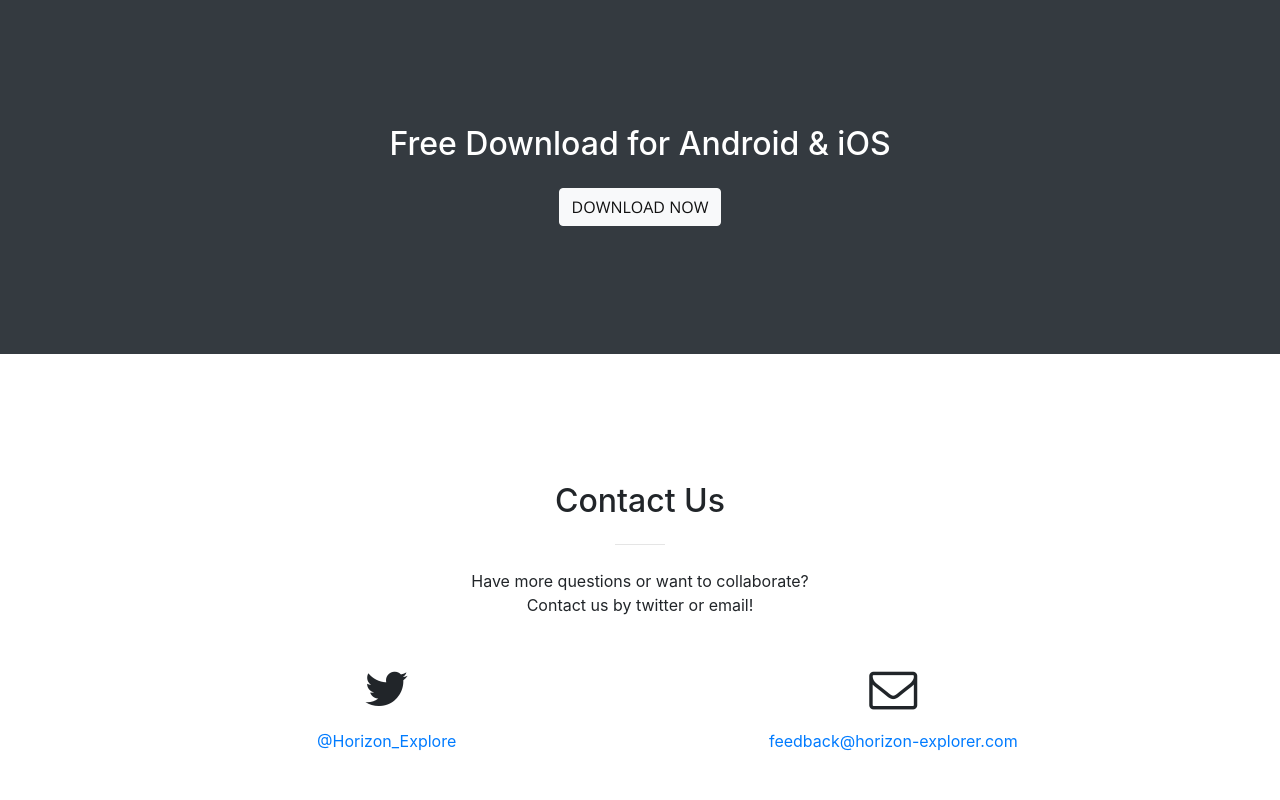
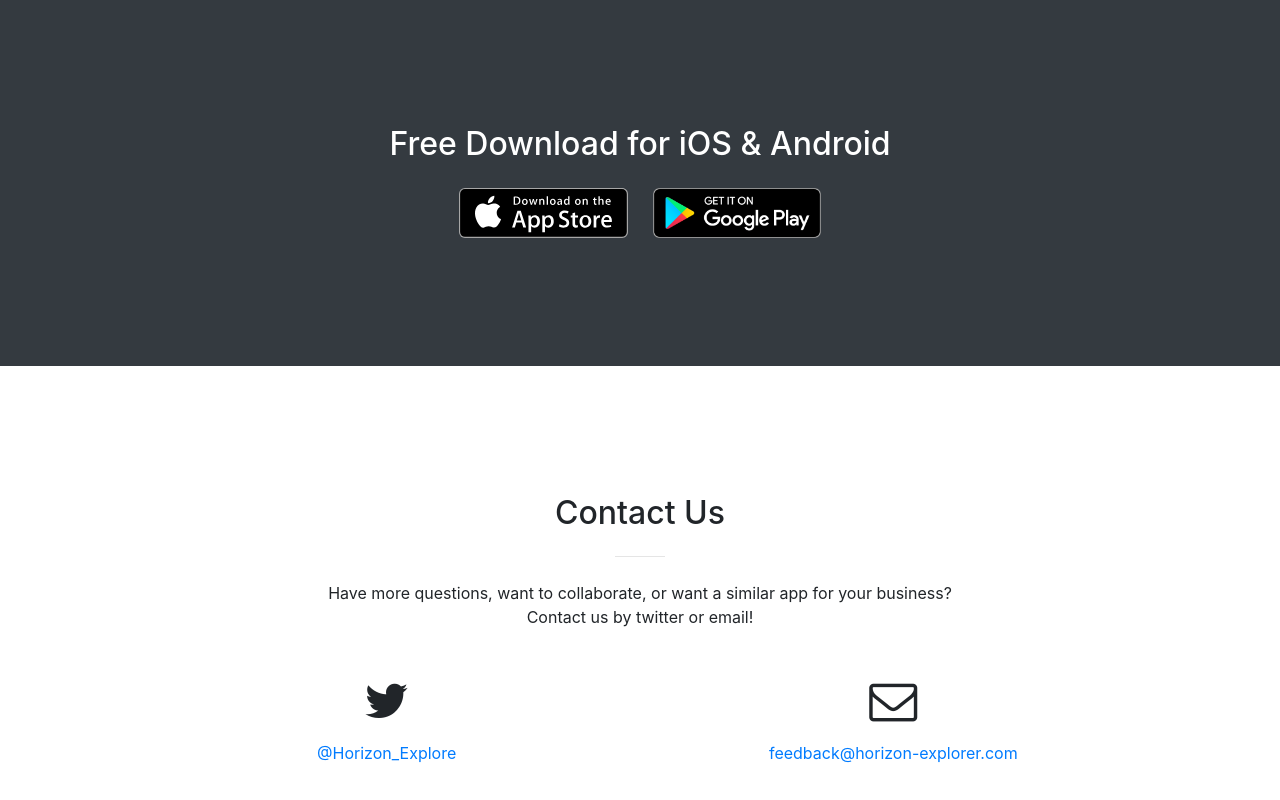
Before and after one commit to Crashthatch/horizon-explorer-site, a website with bundled scripts: page index.html in a window 1280 px wide. Shown: the part 2366-3166 px from the top of the page. Built offline with nearby package versions, Linux system fonts and the light colour scheme.

Commit message:
Add Play Store & iTunes badges, and improve favicons.

```diff
--- a/index.html
+++ b/index.html
@@ -7,8 +7,9 @@
     <meta name="viewport" content="width=device-width, initial-scale=1, shrink-to-fit=no">
     <meta name="description" content="">
     <meta name="author" content="">
-    <link rel="shortcut icon" href="favicon.ico" type="image/x-icon">
-    <link rel="icon" href="favicon.ico" type="image/x-icon">
+    <link rel="icon" type="image/png" href="/favicon.png" sizes="16x16">
+    <link rel="icon" type="image/png" href="/favicon-32x32.png" sizes="32x32">
+    <link rel="icon" type="image/png" href="/favicon-96x96.png" sizes="96x96">
 
     <title>Horizon Explorer</title>
 
@@ -116,7 +117,9 @@
             <div class="service-box mt-5 mx-auto">
               <i class="fa fa-4x fa-newspaper-o text-primary mb-3 sr-icons"></i>
               <h3 class="mb-3">Worldwide Coverage</h3>
-              <p class="text-muted mb-0">Terrain maps for the whole world, powered by Mapbox & OpenStreetMap</p>
+              <p class="text-muted mb-0">Terrain maps for the whole world, powered by
+                <a href="https://www.mapbox.com/" target="_blank">Mapbox</a> & <a href="https://www.openstreetmap.org" target="_blank">OpenStreetMap</a>
+              </p>
             </div>
           </div>
           <div class="col-lg-3 col-md-6 text-center">
@@ -229,8 +232,11 @@
 
     <section class="bg-dark text-white">
       <div class="container text-center">
-        <h2 class="mb-4">Free Download for Android & iOS</h2>
-        <a class="btn btn-light btn-xl sr-button" href="http://onelink.to/vm36mm">Download Now</a>
+        <h2 class="mb-4">Free Download for iOS & Android</h2>
+        <a href="https://itunes.apple.com/us/app/horizon-explorer/id1326860431?mt=8" style="padding: 10px;">
+          <img src="img/apple-download-app-store.svg" style="height: 50px;"></a>
+        <a href="https://play.google.com/store/apps/details?id=com.arrowsd.horizonexplorer&hl=en_GB" style="padding: 10px;">
+          <img src="img/android_en_badge_web_generic.png" style="height: 50px;"></a>
       </div>
     </section>
 
@@ -240,7 +246,9 @@
           <div class="col-lg-8 mx-auto text-center">
             <h2 class="section-heading">Contact Us</h2>
             <hr class="my-4">
-            <p class="mb-5">Have more questions or want to collaborate?<BR />Contact us by twitter or email!</p>
+            <p class="mb-5">Have more questions, want to collaborate, or want a similar app for your business?
+              <BR />Contact us by twitter or email!
+            </p>
           </div>
         </div>
         <div class="row">
```
Also changed, not shown: favicon-32x32.png (added), favicon-96x96.png (added), favicon.png (added), img/android_en_badge_web_generic.png (added), img/apple-download-app-store.svg (added).
